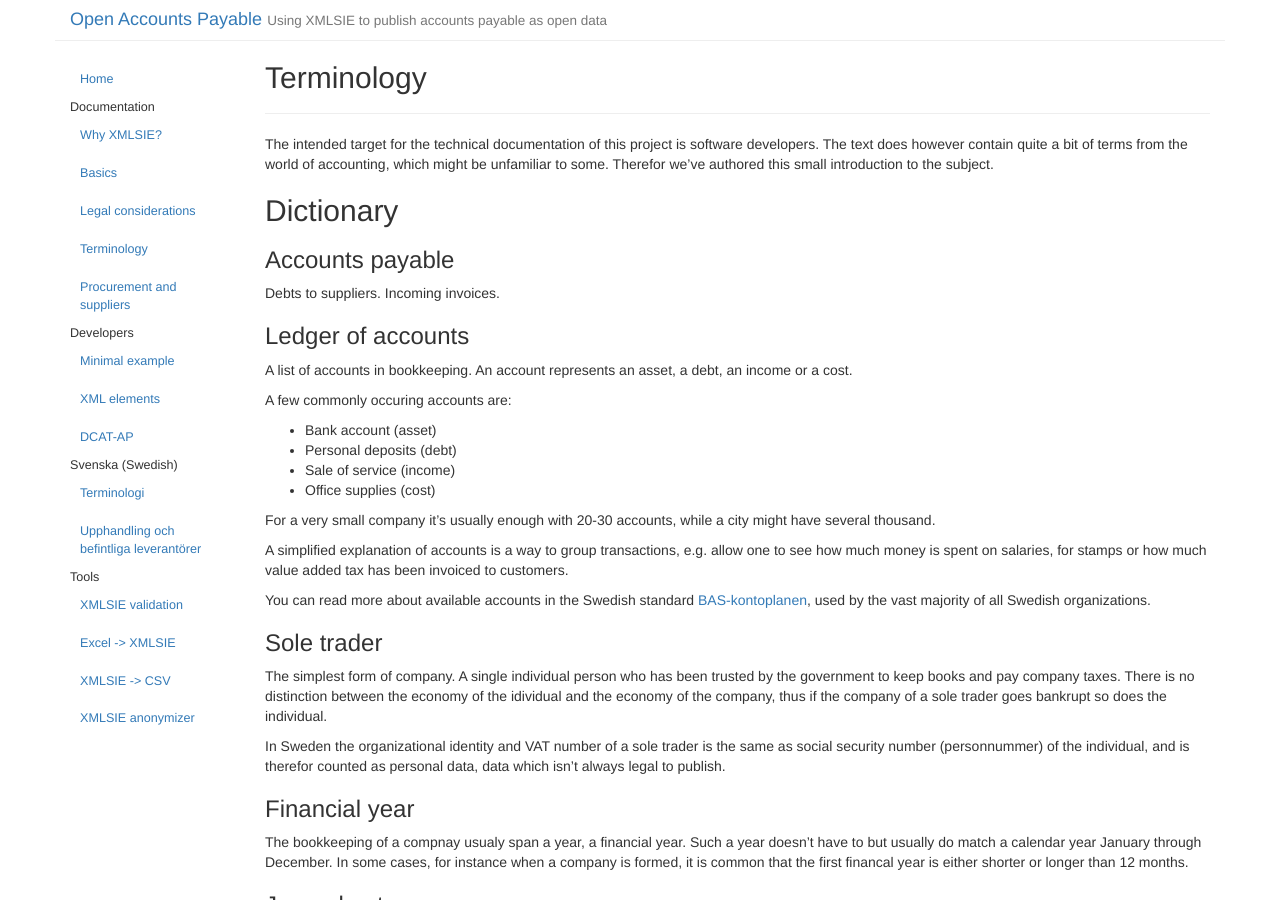
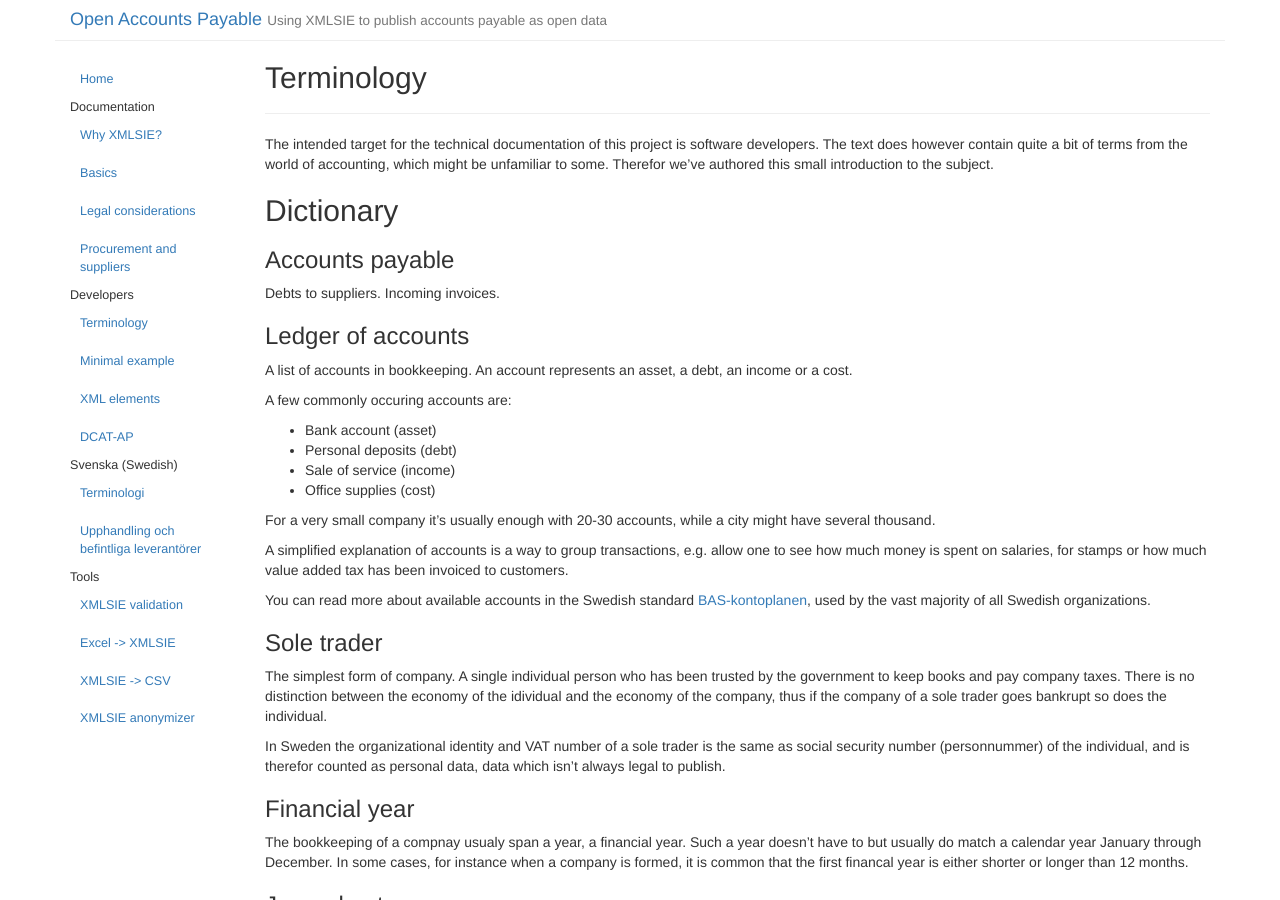
Before and after one commit to Sambruk/Open-Accounts-Payable, a Jekyll site: the page built from _posts/2016-09-02-terminology.md, in a window 1280 px wide and 900 px high. Built offline with Jekyll 4.4.1, drawn with Linux system fonts in a browser that asks for light colours; part of the change alters nothing that is shown.

```diff
--- a/_posts/2016-09-02-terminology.md
+++ b/_posts/2016-09-02-terminology.md
@@ -1,9 +1,9 @@
 ---
 layout: page
 title: "Terminology"
-category: doc
+category: dev
 date: 2016-09-02 17:31:01
-order: 4
+order: 0
 ---
 The intended target for the technical documentation of this project is software developers. The text does however
 contain quite a bit of terms from the world of accounting, which might be unfamiliar to some. Therefor we've authored
```
